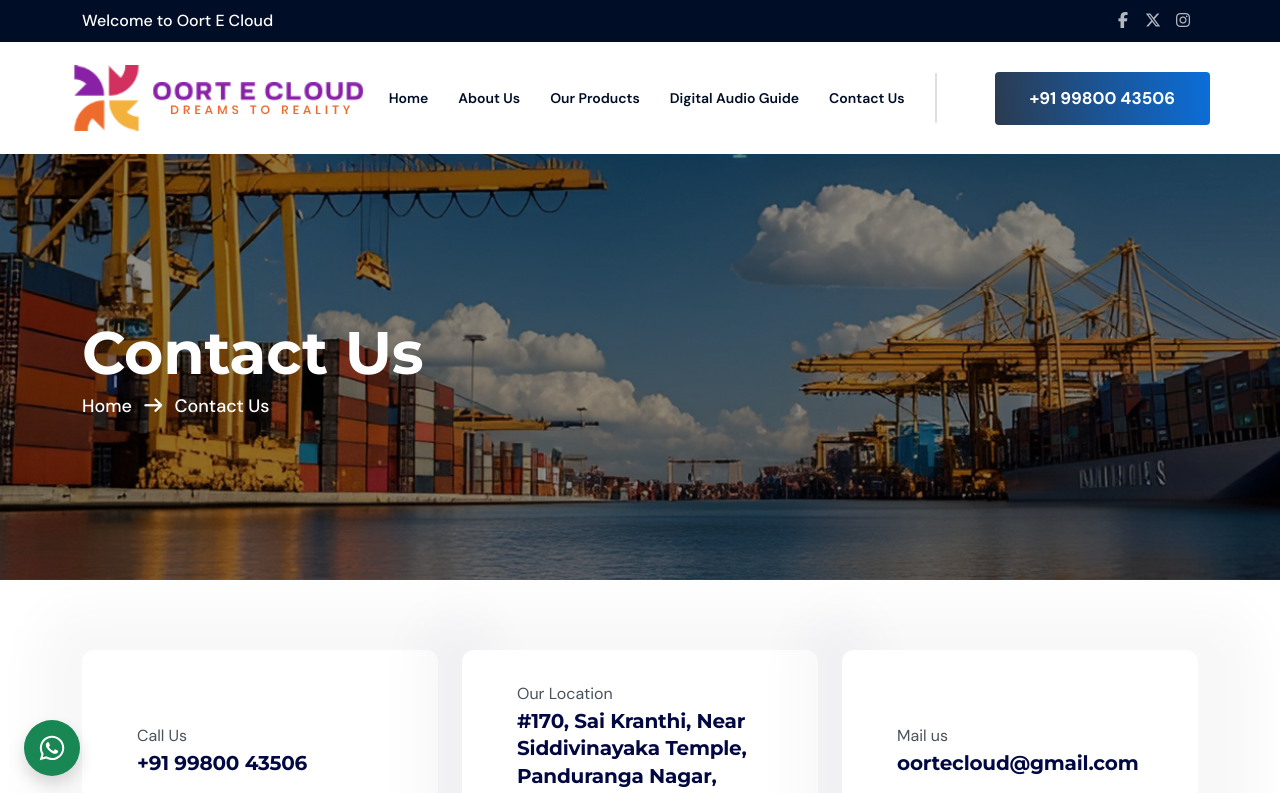
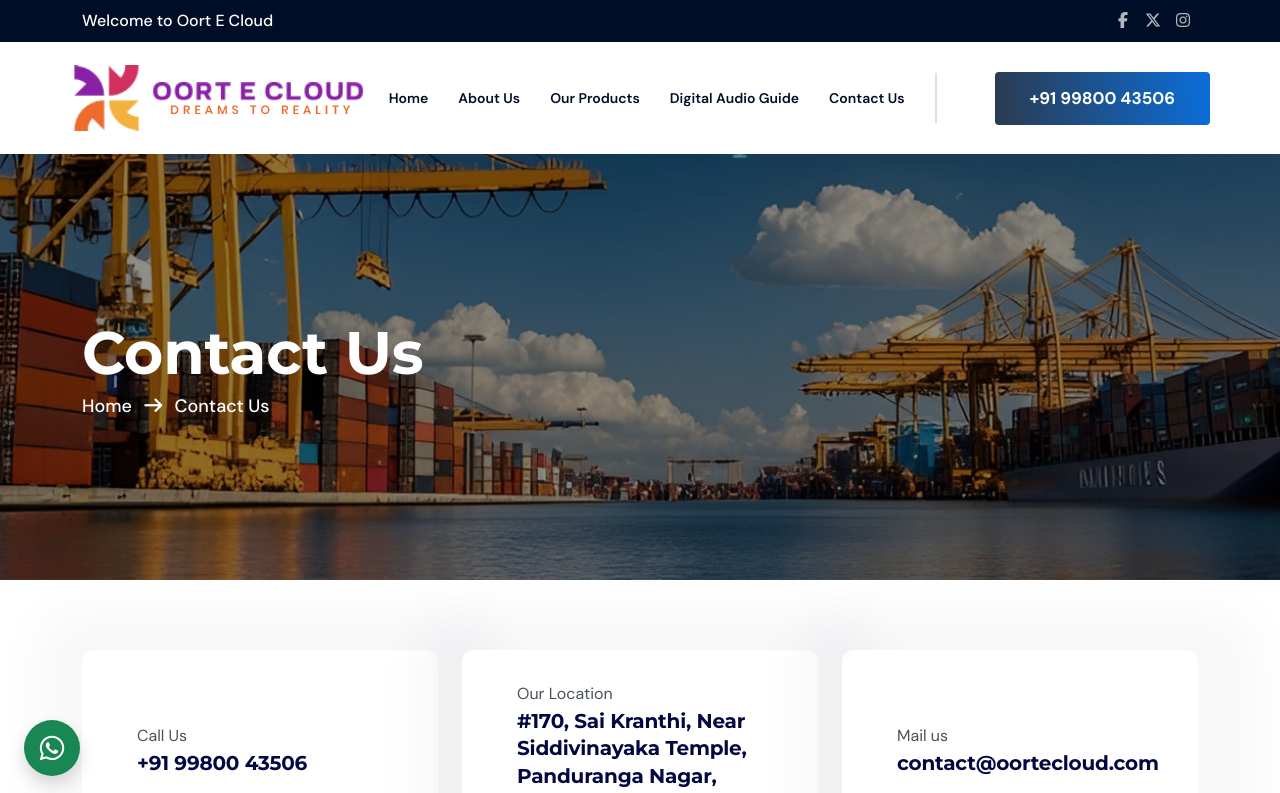
Before and after one commit to Yulanto-Developers/oorte_cloud, a Next.js app: page /contact in a window 1280 px wide. Shown: the top 793 px of the page. Built offline with nearby package versions, Linux system fonts and the light colour scheme.

Commit message:
email updated

```diff
--- a/app/contact/page.js
+++ b/app/contact/page.js
@@ -125,8 +125,8 @@ const Page = () => {
                 </div>
                 <div className="title">
                   <span>Mail us</span>
-                  <a href="mailto:oortecloud@gmail.com">
-                    <h4>oortecloud@gmail.com</h4>
+                  <a href="mailto:contact@oortecloud.com">
+                    <h4>contact@oortecloud.com</h4>
                   </a>
                 </div>
               </div>
--- a/layout/Footer.js
+++ b/layout/Footer.js
@@ -182,7 +182,7 @@ const Footer1 = () => {
                       </a>
                       <div className="contact-infu">
 
-                        <h5>oortecloud@gmail.com</h5>
+                        <h5>contact@oortecloud.com</h5>
                       </div>
                     </div>
                     <div className="contact">
```
